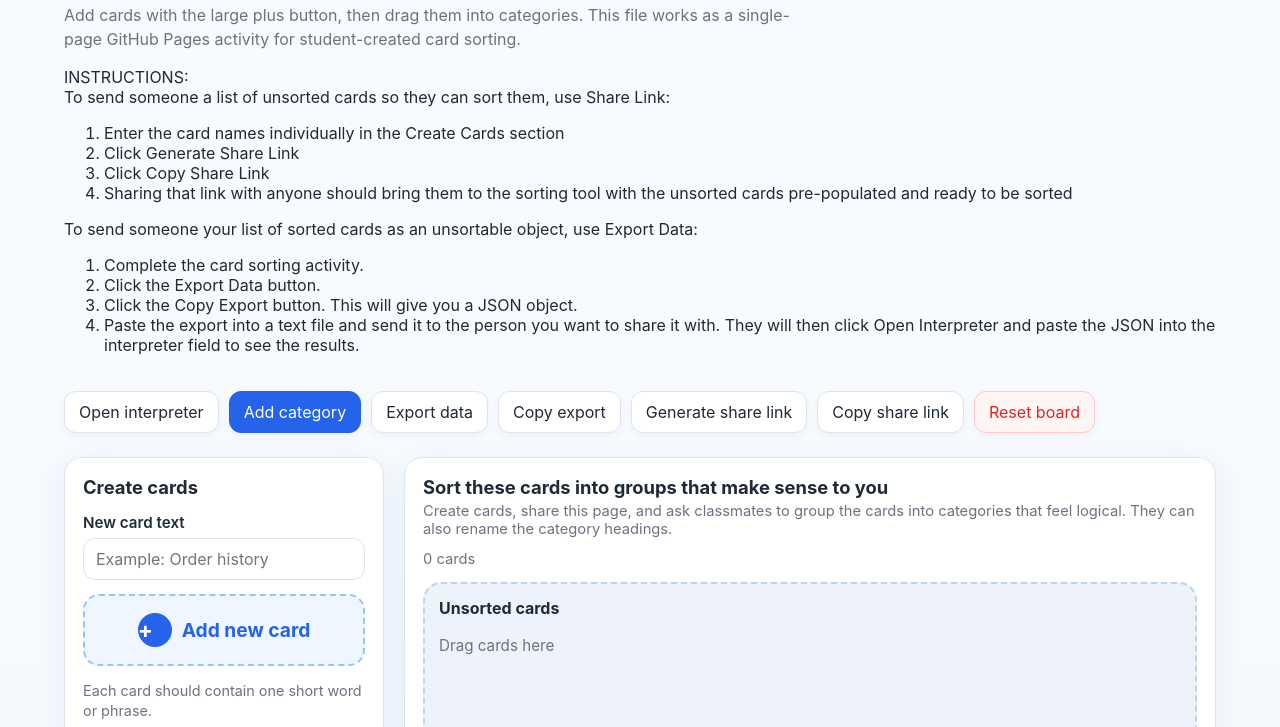
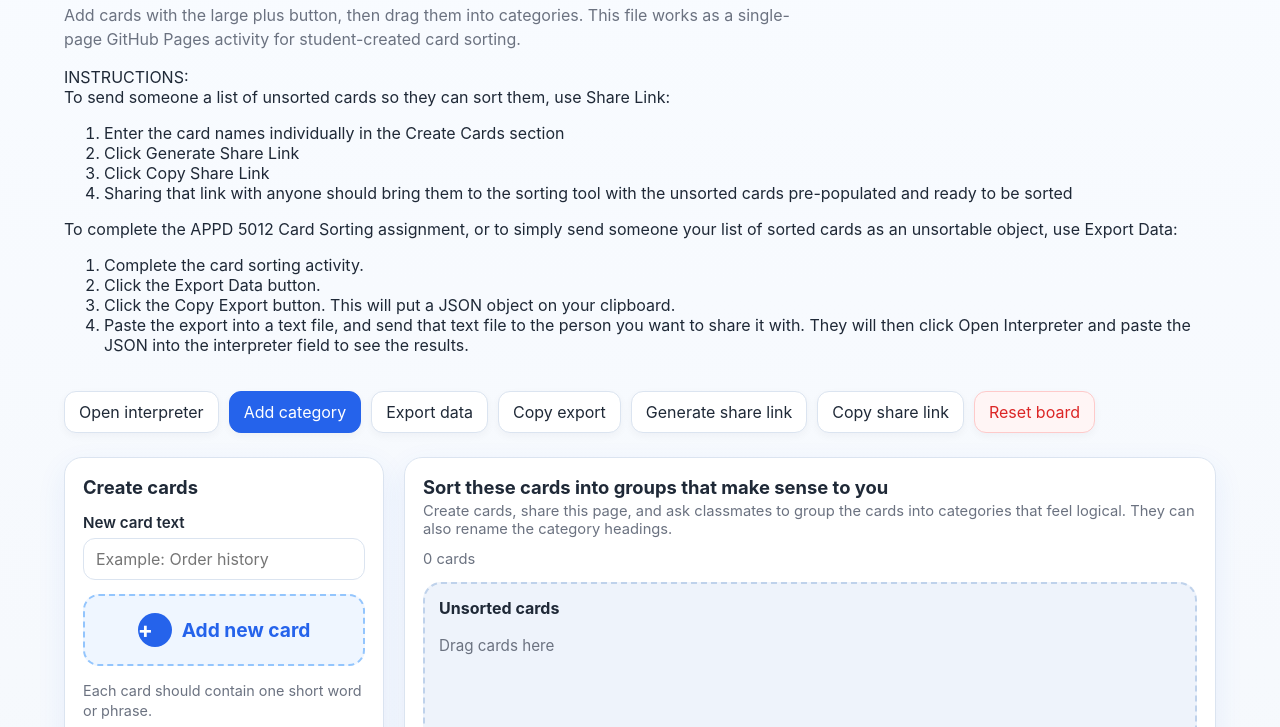
Before and after one commit to wjkowalski/IA-card-sorter, a plain HTML site: page index.html in a window 1280 px wide. Shown: the part 73-800 px from the top of the page. Drawn offline with Linux system fonts and the light colour scheme.

Commit message:
Update instructions for exporting sorted cards

```diff
--- a/index.html
+++ b/index.html
@@ -306,12 +306,12 @@
             <li>Sharing that link with anyone should bring them to the sorting tool with the unsorted cards pre-populated and ready to be sorted</li>
           </ol>
 
-          To send someone your list of sorted cards as an unsortable object, use Export Data:
+          To complete the APPD 5012 Card Sorting assignment, or to simply send someone your list of sorted cards as an unsortable object, use Export Data:
           <ol>
             <li>Complete the card sorting activity.</li>
             <li>Click the Export Data button.</li>
-            <li>Click the Copy Export button. This will give you a JSON object.</li>
-            <li>Paste the export into a text file and send it to the person you want to share it with. They will then click Open Interpreter and paste the JSON into the interpreter field to see the results.</li>
+            <li>Click the Copy Export button. This will put a JSON object on your clipboard.</li>
+            <li>Paste the export into a text file, and send that text file to the person you want to share it with. They will then click Open Interpreter and paste the JSON into the interpreter field to see the results.</li>
           </ol>
 
         </p>
```
